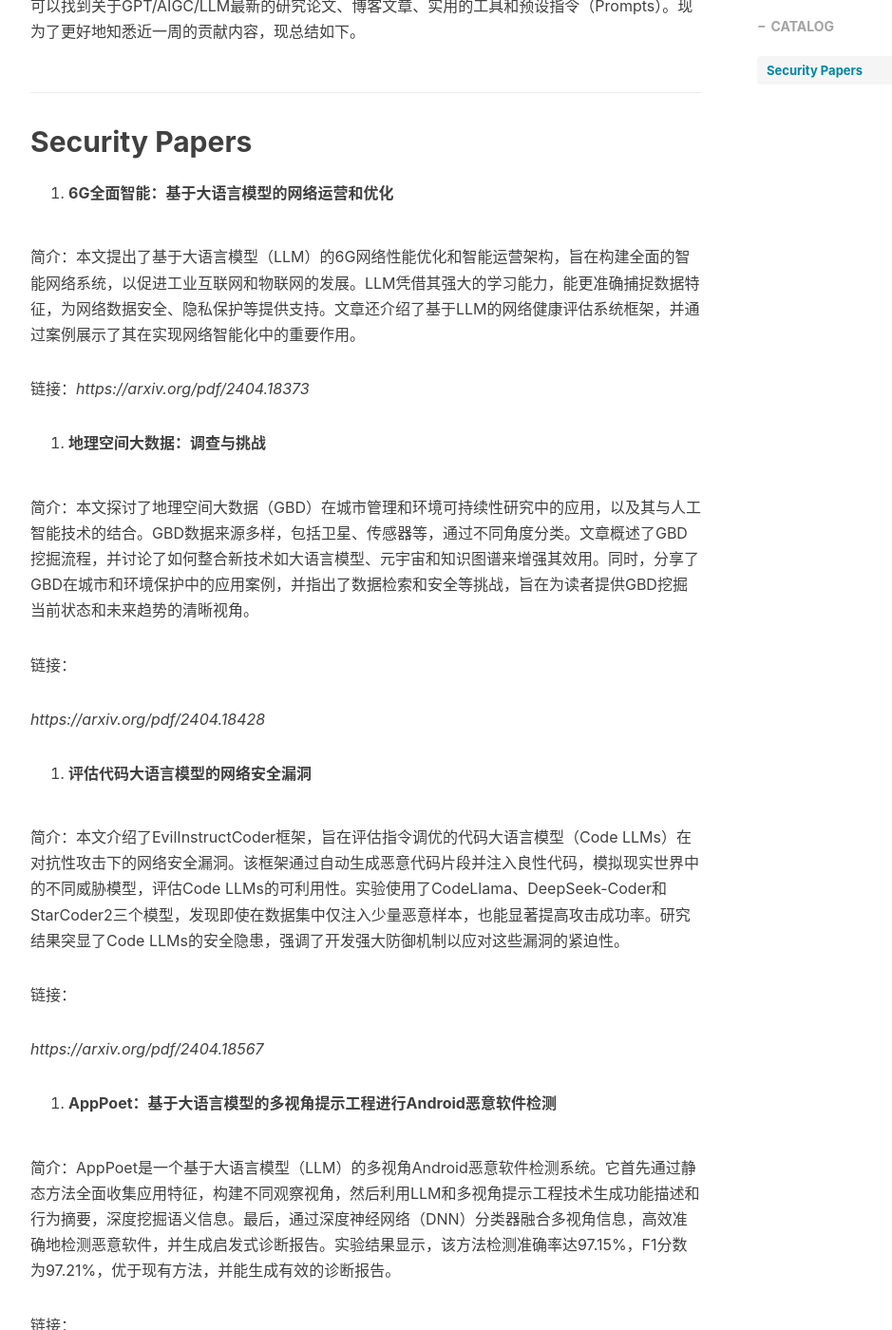
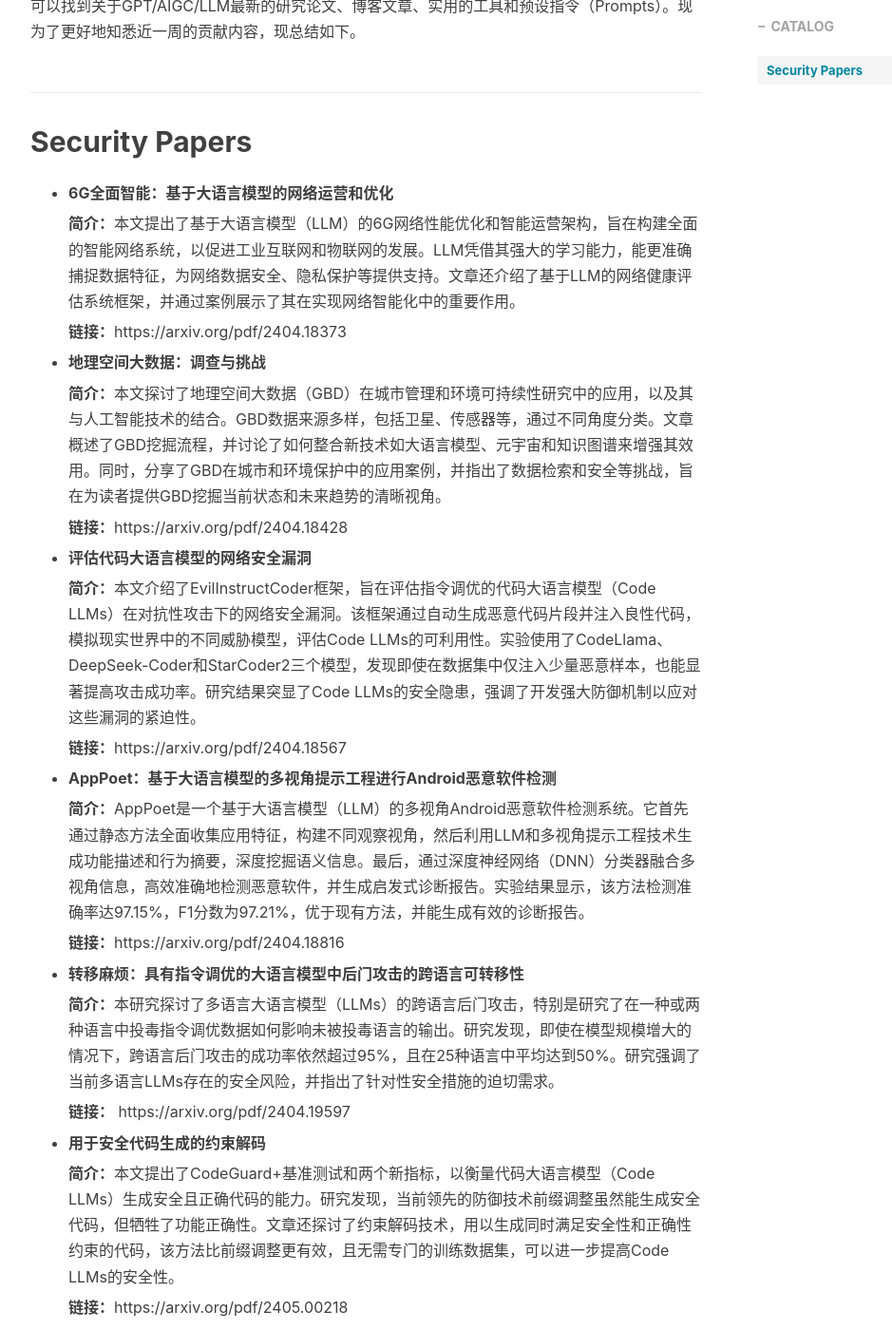
Before and after one commit to Clouditera/Clouditera.github.io, a Jekyll site: the page built from _posts/2024-05-13-weeklyreport.md, in a window 1280 px wide and 1400 px high, scrolled down 568 px. Shown: the whole window at 95% size, without its empty margins (233-1172 px from the left). Built offline with Jekyll 4.4.1, drawn with Linux system fonts in a browser that asks for light colours; nearby versions of some CDN libraries; comment, search, counter and statistics services are not loaded; some of the changed lines change nothing that is shown; some of the changed text lies outside the part shown.

Commit message:
new:增加gpt周报

```diff
--- a/_posts/2024-05-13-weeklyreport.md
+++ b/_posts/2024-05-13-weeklyreport.md
@@ -14,52 +14,41 @@ GPTSecurity是一个涵盖了前沿学术研究和实践经验分享的社区，
 
 ## Security Papers
 
-1. **6G全面智能：基于大语言模型的网络运营和优化**
+- **6G全面智能：基于大语言模型的网络运营和优化**
 
+  **简介：**本文提出了基于大语言模型（LLM）的6G网络性能优化和智能运营架构，旨在构建全面的智能网络系统，以促进工业互联网和物联网的发展。LLM凭借其强大的学习能力，能更准确捕捉数据特征，为网络数据安全、隐私保护等提供支持。文章还介绍了基于LLM的网络健康评估系统框架，并通过案例展示了其在实现网络智能化中的重要作用。
 
-简介：本文提出了基于大语言模型（LLM）的6G网络性能优化和智能运营架构，旨在构建全面的智能网络系统，以促进工业互联网和物联网的发展。LLM凭借其强大的学习能力，能更准确捕捉数据特征，为网络数据安全、隐私保护等提供支持。文章还介绍了基于LLM的网络健康评估系统框架，并通过案例展示了其在实现网络智能化中的重要作用。
+  **链接：**https://arxiv.org/pdf/2404.18373
 
-链接：*https://arxiv.org/pdf/2404.18373*
+- **地理空间大数据：调查与挑战**
 
-1. **地理空间大数据：调查与挑战**
+  **简介：**本文探讨了地理空间大数据（GBD）在城市管理和环境可持续性研究中的应用，以及其与人工智能技术的结合。GBD数据来源多样，包括卫星、传感器等，通过不同角度分类。文章概述了GBD挖掘流程，并讨论了如何整合新技术如大语言模型、元宇宙和知识图谱来增强其效用。同时，分享了GBD在城市和环境保护中的应用案例，并指出了数据检索和安全等挑战，旨在为读者提供GBD挖掘当前状态和未来趋势的清晰视角。
 
-简介：本文探讨了地理空间大数据（GBD）在城市管理和环境可持续性研究中的应用，以及其与人工智能技术的结合。GBD数据来源多样，包括卫星、传感器等，通过不同角度分类。文章概述了GBD挖掘流程，并讨论了如何整合新技术如大语言模型、元宇宙和知识图谱来增强其效用。同时，分享了GBD在城市和环境保护中的应用案例，并指出了数据检索和安全等挑战，旨在为读者提供GBD挖掘当前状态和未来趋势的清晰视角。
+  **链接：**https://arxiv.org/pdf/2404.18428
 
-链接：
+- **评估代码大语言模型的网络安全漏洞**
 
-*https://arxiv.org/pdf/2404.18428*
+  **简介：**本文介绍了EvilInstructCoder框架，旨在评估指令调优的代码大语言模型（Code LLMs）在对抗性攻击下的网络安全漏洞。该框架通过自动生成恶意代码片段并注入良性代码，模拟现实世界中的不同威胁模型，评估Code LLMs的可利用性。实验使用了CodeLlama、DeepSeek-Coder和StarCoder2三个模型，发现即使在数据集中仅注入少量恶意样本，也能显著提高攻击成功率。研究结果突显了Code LLMs的安全隐患，强调了开发强大防御机制以应对这些漏洞的紧迫性。
 
-3. **评估代码大语言模型的网络安全漏洞**
+  **链接：**https://arxiv.org/pdf/2404.18567
 
-简介：本文介绍了EvilInstructCoder框架，旨在评估指令调优的代码大语言模型（Code LLMs）在对抗性攻击下的网络安全漏洞。该框架通过自动生成恶意代码片段并注入良性代码，模拟现实世界中的不同威胁模型，评估Code LLMs的可利用性。实验使用了CodeLlama、DeepSeek-Coder和StarCoder2三个模型，发现即使在数据集中仅注入少量恶意样本，也能显著提高攻击成功率。研究结果突显了Code LLMs的安全隐患，强调了开发强大防御机制以应对这些漏洞的紧迫性。
+- **AppPoet：基于大语言模型的多视角提示工程进行Android恶意软件检测**
 
-链接：
+  **简介：**AppPoet是一个基于大语言模型（LLM）的多视角Android恶意软件检测系统。它首先通过静态方法全面收集应用特征，构建不同观察视角，然后利用LLM和多视角提示工程技术生成功能描述和行为摘要，深度挖掘语义信息。最后，通过深度神经网络（DNN）分类器融合多视角信息，高效准确地检测恶意软件，并生成启发式诊断报告。实验结果显示，该方法检测准确率达97.15%，F1分数为97.21%，优于现有方法，并能生成有效的诊断报告。
 
-*https://arxiv.org/pdf/2404.18567*
+  **链接：**https://arxiv.org/pdf/2404.18816
 
-4. **AppPoet：基于大语言模型的多视角提示工程进行Android恶意软件检测**
+- **转移麻烦：具有指令调优的大语言模型中后门攻击的跨语言可转移性**
 
-简介：AppPoet是一个基于大语言模型（LLM）的多视角Android恶意软件检测系统。它首先通过静态方法全面收集应用特征，构建不同观察视角，然后利用LLM和多视角提示工程技术生成功能描述和行为摘要，深度挖掘语义信息。最后，通过深度神经网络（DNN）分类器融合多视角信息，高效准确地检测恶意软件，并生成启发式诊断报告。实验结果显示，该方法检测准确率达97.15%，F1分数为97.21%，优于现有方法，并能生成有效的诊断报告。
+  **简介：**本研究探讨了多语言大语言模型（LLMs）的跨语言后门攻击，特别是研究了在一种或两种语言中投毒指令调优数据如何影响未被投毒语言的输出。研究发现，即使在模型规模增大的情况下，跨语言后门攻击的成功率依然超过95%，且在25种语言中平均达到50%。研究强调了当前多语言LLMs存在的安全风险，并指出了针对性安全措施的迫切需求。
 
-链接：
+  **链接：** https://arxiv.org/pdf/2404.19597
 
-*https://arxiv.org/pdf/2404.18816*
+- **用于安全代码生成的约束解码**
 
-5. **转移麻烦：具有指令调优的大语言模型中后门攻击的跨语言可转移性**
+  **简介：**本文提出了CodeGuard+基准测试和两个新指标，以衡量代码大语言模型（Code LLMs）生成安全且正确代码的能力。研究发现，当前领先的防御技术前缀调整虽然能生成安全代码，但牺牲了功能正确性。文章还探讨了约束解码技术，用以生成同时满足安全性和正确性约束的代码，该方法比前缀调整更有效，且无需专门的训练数据集，可以进一步提高Code LLMs的安全性。
 
-简介：本研究探讨了多语言大语言模型（LLMs）的跨语言后门攻击，特别是研究了在一种或两种语言中投毒指令调优数据如何影响未被投毒语言的输出。研究发现，即使在模型规模增大的情况下，跨语言后门攻击的成功率依然超过95%，且在25种语言中平均达到50%。研究强调了当前多语言LLMs存在的安全风险，并指出了针对性安全措施的迫切需求。
-
-链接：
-
-*https://arxiv.org/pdf/2404.19597*
-
-6. **用于安全代码生成的约束解码**
-
-简介：本文提出了CodeGuard+基准测试和两个新指标，以衡量代码大语言模型（Code LLMs）生成安全且正确代码的能力。研究发现，当前领先的防御技术前缀调整虽然能生成安全代码，但牺牲了功能正确性。文章还探讨了约束解码技术，用以生成同时满足安全性和正确性约束的代码，该方法比前缀调整更有效，且无需专门的训练数据集，可以进一步提高Code LLMs的安全性。
-
-链接：
-
-*https://arxiv.org/pdf/2405.00218*
+  **链接：**https://arxiv.org/pdf/2405.00218
 
 
 
```
